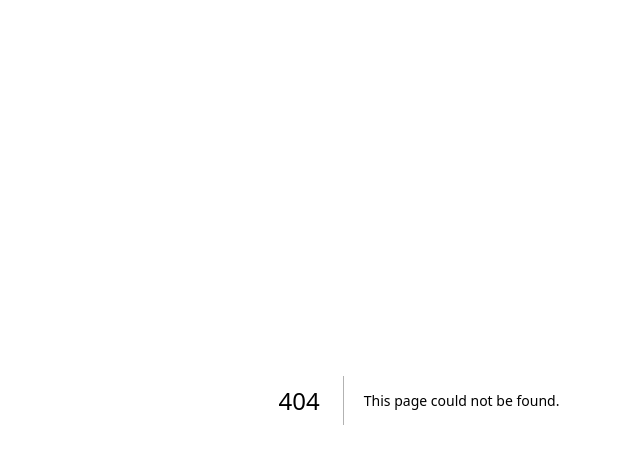
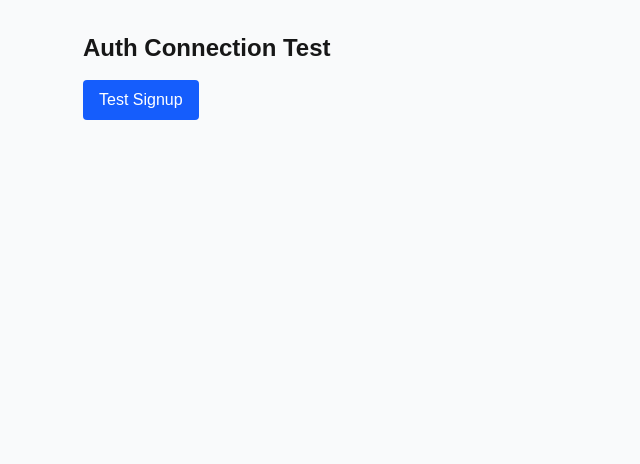
Before and after one commit to yksanjo/electrical-estimator-ai, a Next.js app: page /test-auth in a window 1280 px wide. Before the commit this address had no page. Shown: the top 464 px of the page, without its empty margins (221-861 px from the left). Built offline with nearby package versions, Linux system fonts and the light colour scheme.

Commit message:
Add auth test page

```diff
--- /dev/null
+++ b/app/api/test-signup/route.ts
@@ -0,0 +1,37 @@
+import { NextRequest, NextResponse } from 'next/server'
+import { createClient } from '@supabase/supabase-js'
+
+export async function POST(request: NextRequest) {
+  try {
+    const { email, password } = await request.json()
+
+    // Create a direct Supabase client
+    const supabase = createClient(
+      process.env.NEXT_PUBLIC_SUPABASE_URL!,
+      process.env.NEXT_PUBLIC_SUPABASE_ANON_KEY!
+    )
+
+    const { data, error } = await supabase.auth.signUp({
+      email,
+      password,
+    })
+
+    return NextResponse.json({
+      success: !error,
+      error: error?.message,
+      data: data ? {
+        user: data.user ? 'User created' : 'No user',
+        session: data.session ? 'Session created' : 'No session',
+      } : null,
+      envVars: {
+        supabaseUrl: process.env.NEXT_PUBLIC_SUPABASE_URL ? 'Set' : 'Missing',
+        anonKey: process.env.NEXT_PUBLIC_SUPABASE_ANON_KEY ? 'Set (length: ' + process.env.NEXT_PUBLIC_SUPABASE_ANON_KEY.length + ')' : 'Missing',
+      }
+    })
+  } catch (err) {
+    return NextResponse.json({
+      success: false,
+      error: err instanceof Error ? err.message : 'Unknown error',
+    })
+  }
+}
--- /dev/null
+++ b/app/test-auth/page.tsx
@@ -0,0 +1,49 @@
+'use client'
+
+import { useState } from 'react'
+
+export default function TestAuthPage() {
+  const [result, setResult] = useState('')
+  const [loading, setLoading] = useState(false)
+
+  async function testSignup() {
+    setLoading(true)
+    try {
+      const response = await fetch('/api/test-signup', {
+        method: 'POST',
+        headers: { 'Content-Type': 'application/json' },
+        body: JSON.stringify({
+          email: 'test' + Date.now() + '@example.com',
+          password: 'testpassword123',
+        }),
+      })
+      const data = await response.json()
+      setResult(JSON.stringify(data, null, 2))
+    } catch (err) {
+      setResult('Error: ' + (err instanceof Error ? err.message : 'Unknown'))
+    }
+    setLoading(false)
+  }
+
+  return (
+    <div className="min-h-screen bg-gray-50 p-8">
+      <div className="max-w-2xl mx-auto">
+        <h1 className="text-2xl font-bold mb-4">Auth Connection Test</h1>
+
+        <button
+          onClick={testSignup}
+          disabled={loading}
+          className="bg-blue-600 text-white px-4 py-2 rounded mb-4"
+        >
+          {loading ? 'Testing...' : 'Test Signup'}
+        </button>
+
+        {result && (
+          <pre className="bg-white p-4 rounded border text-xs overflow-auto">
+            {result}
+          </pre>
+        )}
+      </div>
+    </div>
+  )
+}
--- a/middleware.ts
+++ b/middleware.ts
@@ -12,8 +12,9 @@ export const config = {
      * - _next/static (static files)
      * - _next/image (image optimization files)
      * - favicon.ico (favicon file)
+     * - test-auth (test page)
      * Feel free to modify this pattern to include more paths.
      */
-    '/((?!_next/static|_next/image|favicon.ico|.*\\.(?:svg|png|jpg|jpeg|gif|webp)$).*)',
+    '/((?!_next/static|_next/image|favicon.ico|test-auth|.*\\.(?:svg|png|jpg|jpeg|gif|webp)$).*)',
   ],
 }
```
